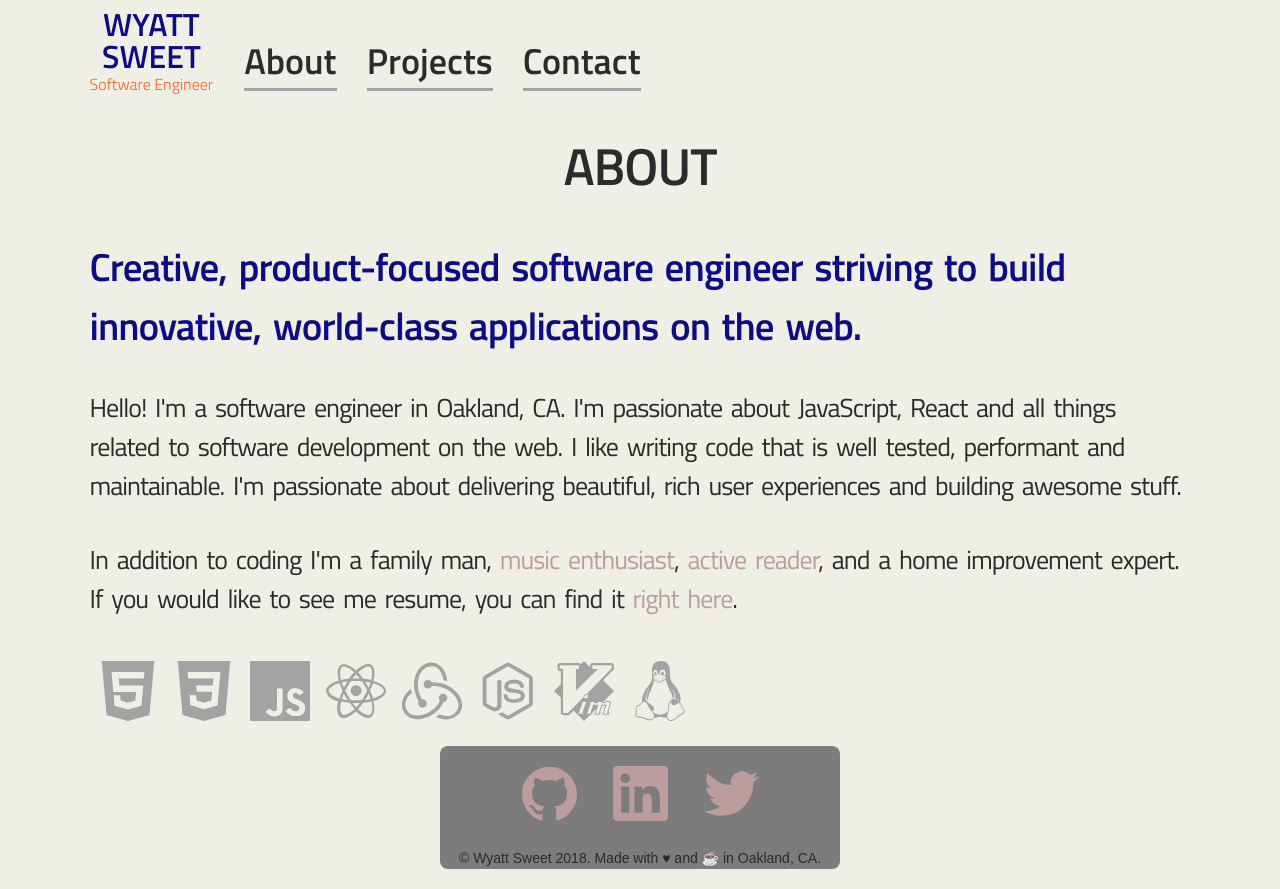
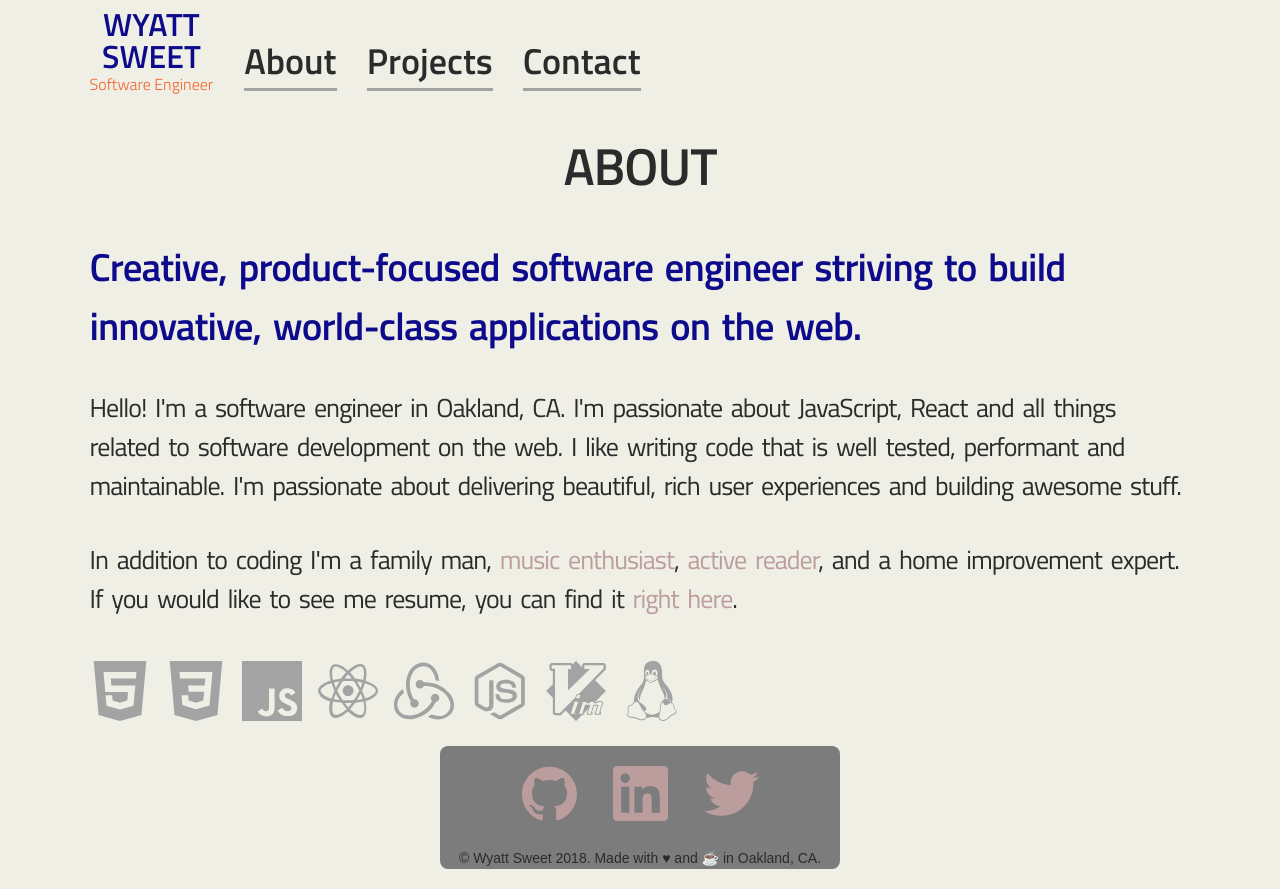
Before and after one commit to wyattsweet/wyattsweet.com, a React (Create React App) app: page / in a window 1280 px wide. Built offline with nearby package versions, Linux system fonts and the light colour scheme.

Commit message:
fixed padding on about page

```diff
--- a/src/About.css
+++ b/src/About.css
@@ -4,6 +4,9 @@
   padding: 8px;
 }
 
+.techIconBlock svg:first-child {
+  padding-left: 0;
+}
 
 .techIconBlock svg:hover {
   fill: #7c7c7c;
```
